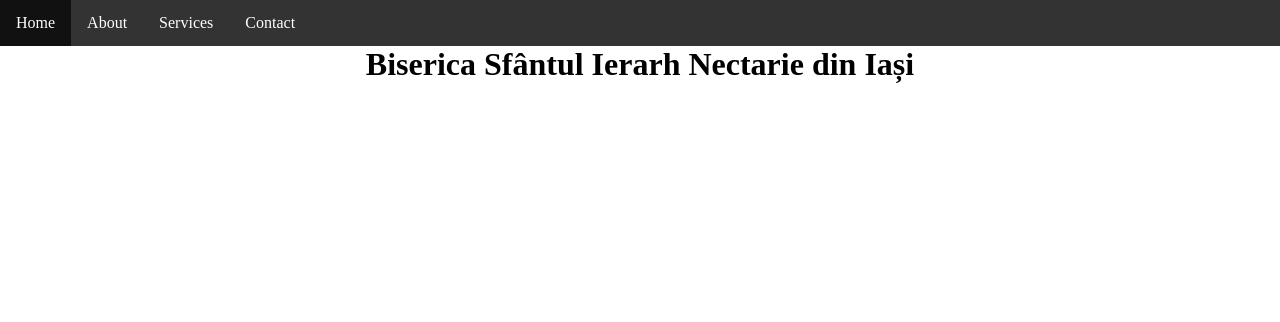
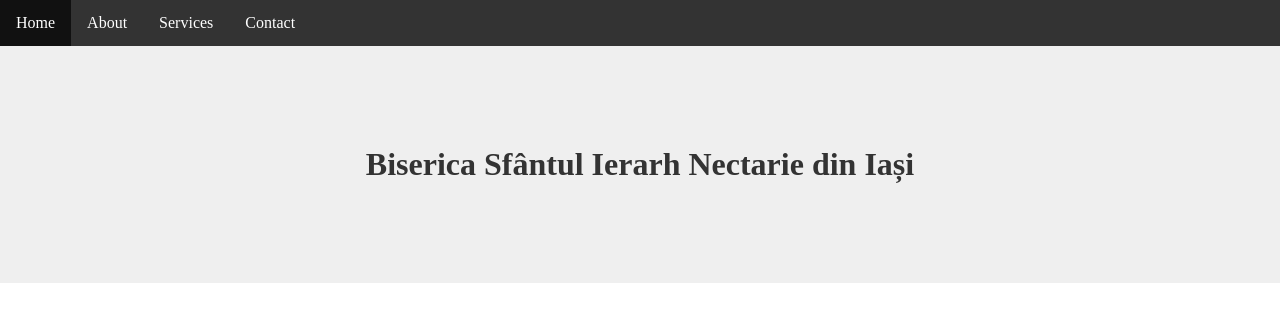
Before and after one commit to Dany1411/siteB, a plain HTML site: page index.html in a window 1280 px wide. Drawn offline with Linux system fonts and the light colour scheme.

Commit message:
commit 23-11-2018.3

```diff
--- a/style.css
+++ b/style.css
@@ -31,3 +31,10 @@ nav li a:hover {
 nav li a:active {
     background-color: #111;
 }
+.hero-image{
+    padding: 100px 0px 100px 0px;
+    background-color: #efefef;
+}
+.hero-image h1{
+    color: #333;
+}
```
